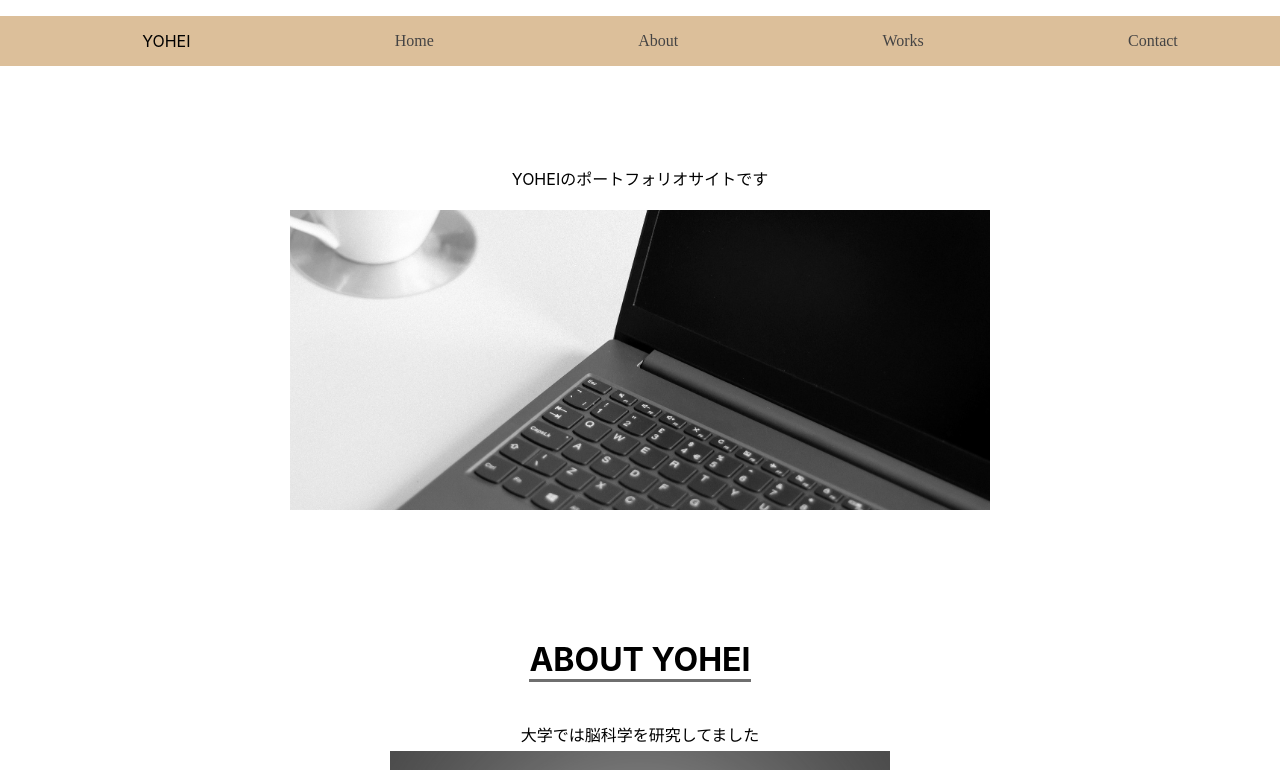
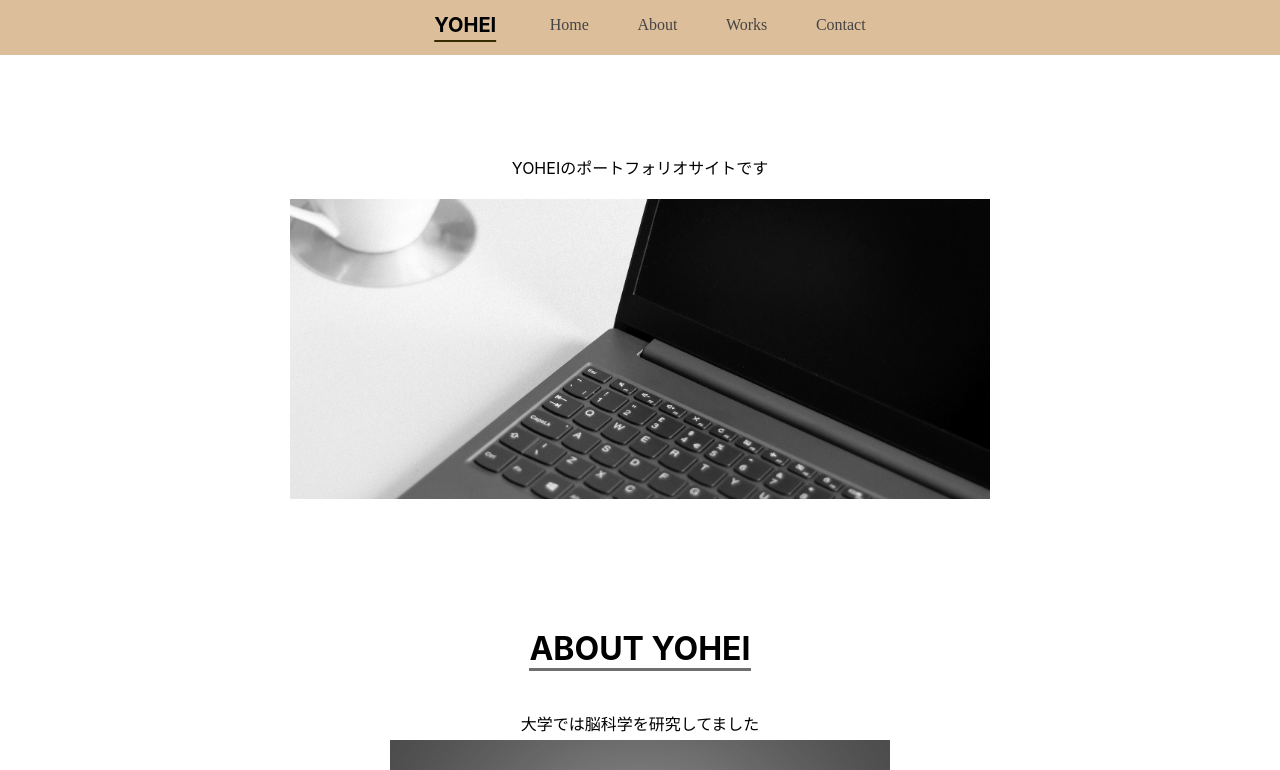
Before and after one commit to YoheiYamashita/portfolio-site, a React (Create React App) app: page / in a window 1280 px wide. Shown: the top 770 px of the page. Built offline with nearby package versions, Linux system fonts and the light colour scheme; a web font is replaced by a local one.

Commit message:
スクロール遷移

```diff
--- a/src/components/Header.jsx
+++ b/src/components/Header.jsx
@@ -10,30 +10,46 @@ import { Link } from 'react-scroll';
 const macondoSwashCaps =css`
 @import url('https://fonts.googleapis.com/css?family=Macondo+Swash+Caps');`
 
-// const menu=css`
-// font-family:'Macondo+Swash+Caps';
 
-// font-size:20px;
-// list-style:none;
+const headerList=css`
+margin:0 auto;
+padding:0;
+display:flex  ;
+flex-direction:row;
+justify-content:space-around;
+width:500px;
+
+@media  (max-width:500px){
+  //500px以下になったら
+  width:100%;
+}
+width:500px;
 
 
-// `;
-
-const headerList=css`
-display:flex;
-justify-content: space-around;
-
+;
 `
 const header = css`
 background-color: rgb(220, 191, 154);
 position:sticky;
 top:0;
 line-height:50px;
+width:100%;
+
 `
 const logo = css`
 list-style:none;
-font-size:30px
-font
+font-size:20px ;
+font-weight: 650;
+/* display:inline-block; */
+/* border-bottom: 1px solid; */
+text-decoration: underline;
+text-decoration-color: #362b01;
+text-underline-offset:0.5rem;
+padding:0px 5px 5px 20px;
+
+
+
+
 
 `
 
@@ -43,10 +59,10 @@ const Header = () => {
           {/* <style>{macondoSwashCaps}</style> */}
         <ul css={headerList}className='headerList'>
             <li css={logo}className='logo'>YOHEI</li>
-            <li className='menu'><Link to="home" smooth={true} duration={500}>Home</Link></li>
-            <li  className='menu'>About</li>
-            <li  className='menu'>Works</li>
-            <li  className='menu'>Contact</li>
+            <li className='menu'><Link to="home" smooth={true} duration={700} offset={-70}>Home</Link></li>
+            <li  className='menu'><Link to="about" smooth={true} duration={700} >About</Link></li>
+            <li  className='menu'><Link to="works" smooth={true} duration={700} >Works</Link></li>
+            <li  className='menu'><Link to="contact" smooth={true} duration={700} >Contact</Link></li>
         </ul>
     </div>
   )
```
